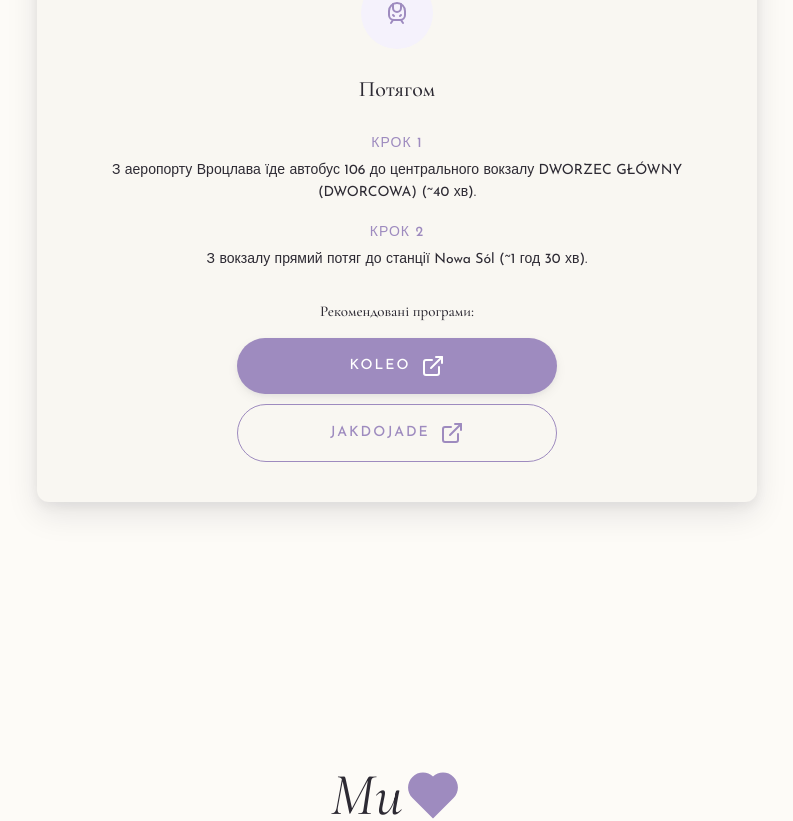
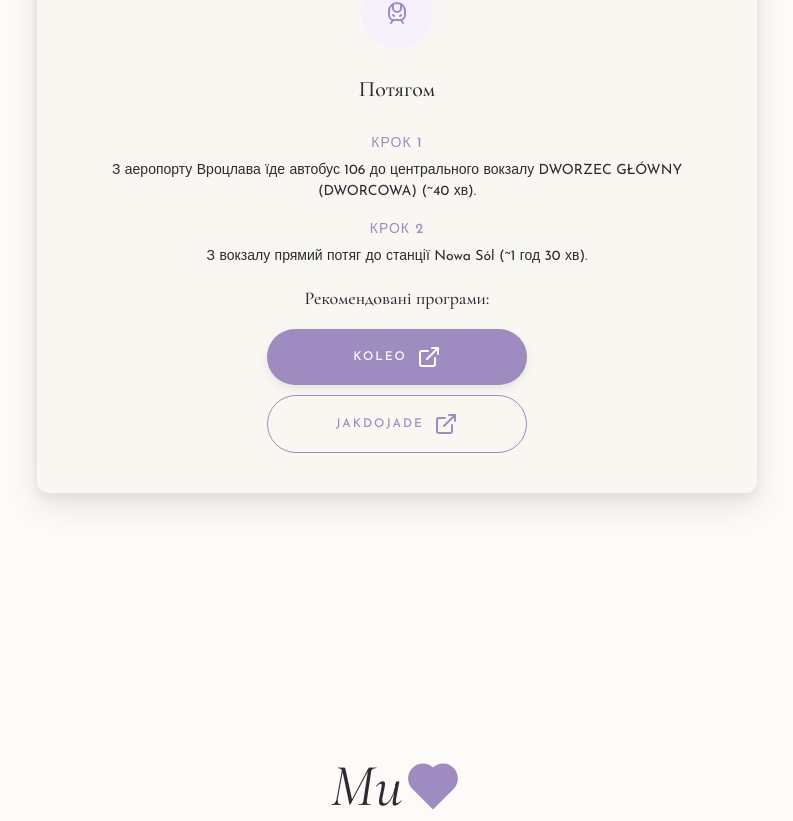
Before and after one commit to dimanykorovych/d-s-wedding, a React (Vite) app: page / in a window 1280 px wide. Shown: the part 5188-6009 px from the top of the page, without its empty margins (243-1036 px from the left). Built offline with nearby package versions, Linux system fonts and the light colour scheme.

Commit message:
add contacts

```diff
--- a/src/sections/HowToGet/HowToGet.jsx
+++ b/src/sections/HowToGet/HowToGet.jsx
@@ -39,7 +39,7 @@ const HowToGet = () => {
             transition={{ duration: 0.5 }}
           >
             <div className="how__icon">
-              <TrainFront />
+              <TrainFront size={24} />
             </div>
             <h3 className="how__title">Потягом</h3>
 
@@ -59,7 +59,7 @@ const HowToGet = () => {
                   href="https://koleo.pl/"
                   target="_blank"
                   rel="noreferrer"
-                  className="btn btn--primary how__btn"
+                  className="how__btn btn btn--primary "
                 >
                   KOLEO
                   <ExternalLink />
@@ -69,7 +69,7 @@ const HowToGet = () => {
                   href="https://jakdojade.pl/"
                   target="_blank"
                   rel="noreferrer"
-                  className="btn btn--outline how__btn"
+                  className="how__btn btn btn--outline "
                 >
                   Jakdojade
                   <ExternalLink />
--- a/src/sections/HowToGet/HowToGet.scss
+++ b/src/sections/HowToGet/HowToGet.scss
@@ -1,3 +1,5 @@
+@use "@styles/abstracts" as *;
+
 .how {
   &__grid {
     display: grid;
@@ -43,30 +45,28 @@
 
   &__title {
     font-family: var(--ff-serif);
-    font-size: 22px;
+    font-size: rem(22);
     font-weight: 500;
-    margin-bottom: 24px;
+    margin-bottom: var(--spacing-lg);
   }
 
   &__steps {
+    @include flex-column;
     width: 100%;
     text-align: left;
-    margin-bottom: 28px;
-    display: flex;
-    flex-direction: column;
-    gap: 18px;
+    margin-bottom: var(--spacing-md);
+    gap: var(--spacing-md);
   }
 
   &__step {
-    display: flex;
-    flex-direction: column;
-    gap: 4px;
+    @include flex-column;
+    gap: var(--spacing-xs);
     text-align: center;
   }
 
   &__step-label {
     font-family: var(--ff-sans);
-    font-size: 14px;
+    font-size: rem(14);
     font-weight: 500;
     color: var(--clr-accent);
     text-transform: uppercase;
@@ -75,8 +75,8 @@
 
   &__step-text {
     color: var(--clr-muted);
-    font-size: 14px;
-    line-height: 1.55;
+    font-size: rem(14);
+    line-height: var(--line-height-tight);
   }
 
   &__apps {
@@ -85,30 +85,20 @@
 
   &__apps-title {
     font-family: var(--ff-serif);
-    font-size: 15px;
+    font-size: rem(18);
     font-weight: 500;
-    margin-bottom: 14px;
+    margin-bottom: var(--spacing-md);
   }
 
   &__apps-list {
     display: flex;
     flex-direction: column;
+    align-items: center;
     gap: 10px;
-    align-items: center;
   }
 
   &__btn {
-    display: inline-flex;
-    gap: 2px;
-    padding: 12px 24px;
-    font-size: 13px;
     width: 100%;
-    max-width: 320px;
-  }
-
-  &__btn-desc {
-    font-size: 11px;
-    color: var(--clr-muted);
-    font-weight: 400;
+    max-width: 260px;
   }
 }
--- a/src/sections/Social/Social.jsx
+++ b/src/sections/Social/Social.jsx
@@ -1,35 +1,9 @@
 import { motion } from "framer-motion";
 import { Phone } from "lucide-react";
-import {
-  FaFacebookF,
-  FaInstagram,
-  FaTelegramPlane,
-  FaViber,
-  FaWhatsapp
-} from "react-icons/fa";
+import { FaFacebookF, FaInstagram, FaTelegramPlane, FaWhatsapp } from "react-icons/fa";
 import "./Social.scss";
 
 const people = [
-  {
-    name: "Світлана",
-    role: "Наречена",
-    phone: "+48 987 654 321",
-    phoneHref: "tel:+48987654321",
-    socials: [
-      {
-        icon: <FaInstagram strokeWidth={1.5} />,
-        label: "Instagram",
-        handle: "@svitlana",
-        url: "https://instagram.com/"
-      },
-      {
-        icon: <FaTelegramPlane strokeWidth={1.5} />,
-        label: "Telegram",
-        handle: "@svitlana",
-        url: "https://t.me/"
-      }
-    ]
-  },
   {
     name: "Дмитро",
     role: "Наречений",
@@ -59,6 +33,33 @@ const people = [
         label: "Facebook",
         handle: "Dmytro Nykorovych",
         url: "https://facebook.com/nykorovych.d20"
+      }
+    ]
+  },
+
+  {
+    name: "Світлана",
+    role: "Наречена",
+    phone: "+48 793 412 478",
+    phoneHref: "tel:+48793412478",
+    socials: [
+      {
+        icon: <FaInstagram strokeWidth={1.5} />,
+        label: "Instagram",
+        handle: "@svitlana_m27",
+        url: "https://www.instagram.com/svitlana_m27"
+      },
+      {
+        icon: <FaTelegramPlane strokeWidth={1.5} />,
+        label: "Telegram",
+        handle: "@svitlana_makoviichuk",
+        url: "https://t.me/svitlana_makoviichuk"
+      },
+      {
+        icon: <FaWhatsapp strokeWidth={1.5} />,
+        label: "WhatsApp",
+        handle: "+48 793 412 478",
+        url: "https://wa.me/48793412478"
       }
     ]
   }
--- a/src/styles/base/_globals.scss
+++ b/src/styles/base/_globals.scss
@@ -94,9 +94,10 @@ body {
   gap: 10px;
   padding: 16px 40px;
   font-family: var(--ff-sans);
-  font-size: rem(14);
+  font-size: rem(12);
   font-weight: 500;
   letter-spacing: 2px;
+  line-height: 1;
   text-transform: uppercase;
   border-radius: var(--radius-full);
   transition: all var(--transition-base);
@@ -115,19 +116,19 @@ body {
   }
 
   &--ghost {
-    background: transparent;
-    color: --c;
+    background-color: transparent;
+    color: var(--clr-accent);
     border: 1px solid rgba(255, 255, 255, 0.6);
     backdrop-filter: blur(10px);
 
     &:hover {
-      background: rgba(255, 255, 255, 0.12);
-      border-color: var(--clr-white);
+      background-color: rgba(255, 255, 255, 0.12);
+      border-color: var(--clr-border);
     }
   }
 
   &--outline {
-    background: transparent;
+    background-color: transparent;
     color: var(--clr-accent);
     border: 1px solid var(--clr-accent);
 
--- a/src/styles/base/_root.scss
+++ b/src/styles/base/_root.scss
@@ -34,7 +34,7 @@
   --ff-serif: "CormorantGaramond", serif;
   --ff-sans: "JosefinSans", sans-serif;
 
-  --line-height-tight: 1.2;
+  --line-height-tight: 1.5;
   --line-height-normal: 1.7;
   --line-height-relaxed: 1.75;
 
```
